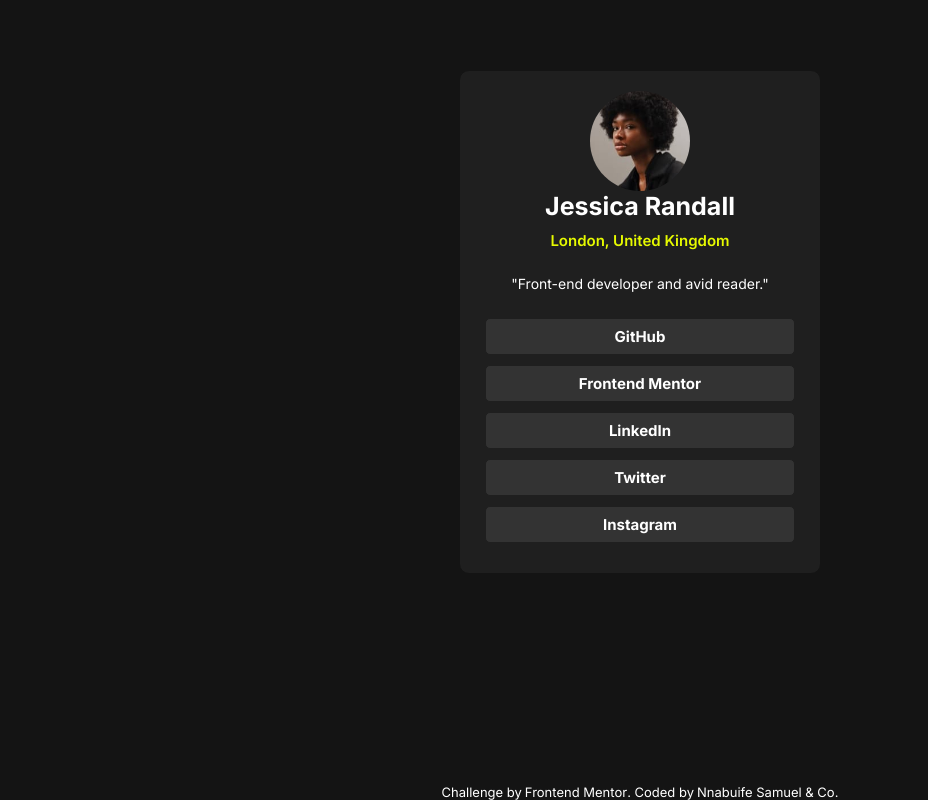
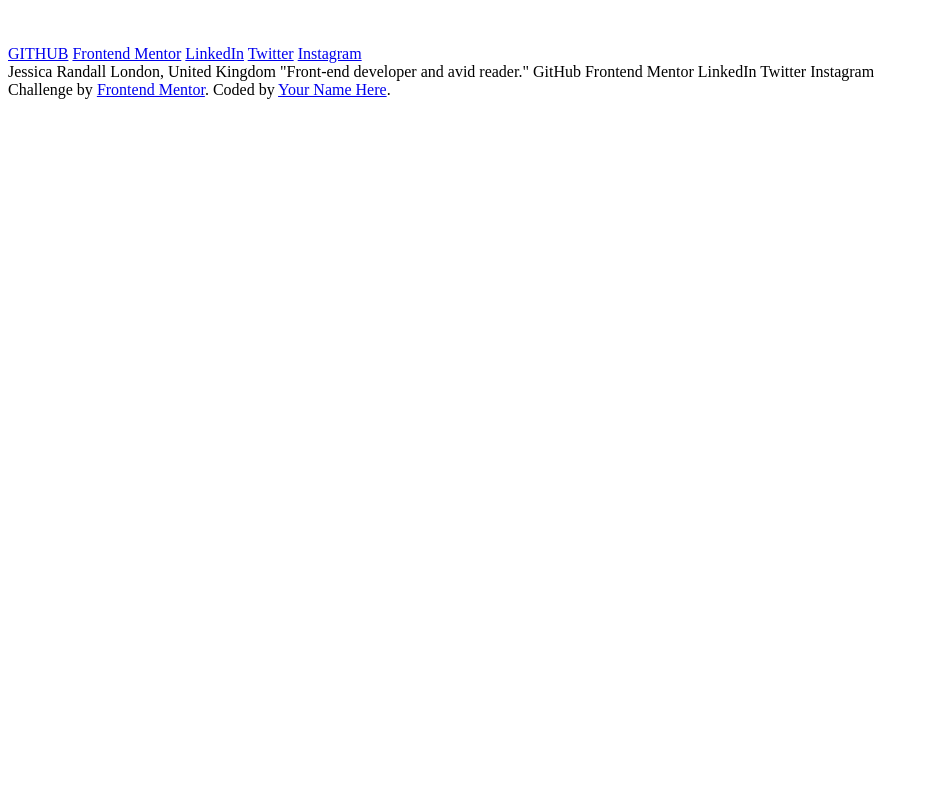
Before and after one commit to Emmanuel-obiora/fe-mentorship-code-base, a plain HTML site: page Introduction to HTML/social-links-profile-main/social-links-profile-main/index.html in a window 1280 px wide. Shown: the whole page, without its empty margins (0-928 px from the left). Drawn offline with Linux system fonts and the light colour scheme.

Commit message:
Revert "completed the card"
This reverts commit 107fc77b78a2b3ae65d9980cc8aa204f740bbc87.

```diff
--- a/Introduction to HTML/social-links-profile-main/social-links-profile-main/index.html
+++ b/Introduction to HTML/social-links-profile-main/social-links-profile-main/index.html
@@ -9,32 +9,42 @@
   <title>Frontend Mentor | Social links profile</title>
 
   <!-- Feel free to remove these styles or customise in your own stylesheet 👍 -->
-   <link rel="stylesheet" href="styles.css">
+  <style href='styles.css' ></style>
 
   <link rel="preconnect" href="https://fonts.googleapis.com">
 <link rel="preconnect" href="https://fonts.gstatic.com" crossorigin>
 <link href="https://fonts.googleapis.com/css2?family=Inter:wght@100..900&display=swap" rel="stylesheet">
 </head>
 <body>
-  <main>
-    <img src="assets/images/avatar-jessica.jpeg" alt="Jessica Randall">
+  <section>
+    <img/>
     <article>
-      <h1>Jessica Randall</h1>
-      <p class="special" style="color: rgb(230, 250, 0);">London, United Kingdom</p>
+      <h1></h1>
+      <p></p>
     </article>
-    <p>"Front-end developer and avid reader."</p>
-    <div class="links">
-      <a href="https://www.google.com" title="Github" target='_blank'>GitHub</a>
+    <p></p>
+    <div>
+      <a href="https://www.google.com" title="Github" target='_blank'>GITHUB</a>
       <a href="https://www.frontendmentor.io" title="" target='_blank'>Frontend Mentor</a>
       <a href="www.google.com" title="Github" target='_blank'>LinkedIn</a>
       <a href="www.google.com" title="Github" target='_blank'>Twitter</a>
       <a href="www.google.com" title="Github" target='_blank'>Instagram</a>
     </div>
-  </main>
+  </section>
 
-  <footer class="attribution">
+  Jessica Randall
+  London, United Kingdom
+  "Front-end developer and avid reader."
+
+  GitHub
+  Frontend Mentor
+  LinkedIn
+  Twitter
+  Instagram
+
+  <div class="attribution">
     Challenge by <a href="https://www.frontendmentor.io?ref=challenge" target="_blank">Frontend Mentor</a>.
-    Coded by <a href="#">Nnabuife Samuel & Co.</a>
-  </footer>
+    Coded by <a href="#">Your Name Here</a>.
+  </div>
 </body>
 </html>
--- a/Introduction to HTML/social-links-profile-main/social-links-profile-main/styles.css
+++ b/Introduction to HTML/social-links-profile-main/social-links-profile-main/styles.css
@@ -4,99 +4,16 @@
     padding: 0;
 }
 
-:root {
-    --White: hsl(0, 0%, 100%);
-    --Grey: hsl(0, 0%, 20%);
-    --Dark-Grey: hsl(0, 0%, 12%);
-    --Off-Black: hsl(0, 0%, 8%);
+    /* --White: hsl(0, 0%, 100%)
+    --Grey: hsl(0, 0%, 20%)
+    --Dark Grey: hsl(0, 0%, 12%)
+    --Off Black: hsl(0, 0%, 8%) */
+
+
+/* body{
+    font-family: inter;
+    Font-size: 14px;
 }
 
-
-
-body{
-    font-family: inter;
-    Font-size: 14px;
-    background-color: var(--Off-Black);
-    color: var(--White);
-    display: grid;
-    min-height: 100vh;
-}
-
-
-main {
-    width: fit-content;
-    background-color: var(--Dark-Grey);
-    border-radius: 10px;
-    padding: 20px;
-    margin: auto;
-    display: flex;
-    justify-content: center;
-    align-items: center;
-    flex-direction: column;
-    color: white;
-    text-align: center;
-    border: 1px solid var(--Off-Black);
-}
-
-img {
-    border-radius: 50px;
-    width: 100px;
-    height: 100px;
-}
-
-h1 {
-    font-size: 25px;
-    font-weight: 700;
-}
-
-.special{
-    font-size: 15px;
-    font-weight: 600;
-    padding-bottom: 25px;
-    padding-top: 10px;
-}
-
-.links {
-    display: flex;
-    justify-content: center;
-    align-items: center;
-    flex-direction: column;
-    margin-top: 1rem;
-    padding: 5px;
-    width: 20rem;
-}
-
-.links a {
-    display: flex;
-    align-items: center;
-    background-color: var(--Grey);
-    border: 1px solid var(--Dark-Grey);
-    justify-content: center;
-    margin: 5px;
-    width: 100%;
-    border-radius: 5px;
-    color: var(--White);
-    font-size: 15px;
-    font-weight: 700;
-    text-decoration: none;
-    padding: 0.5rem 0;
-}
-
-.links a:hover {
-    background-color:  rgb(230, 250, 0);
-    color: var(--Grey)
-}
-
-.attribution {
-    display: flex;
-    font-size: 13px;
-    align-items: center;
-    justify-content: center;
-    margin-top: auto;
-}
-
-.attribution a {
-    color: var(--White);
-    text-decoration: none;
-    margin-left: 3px;
-}
+.attribution { font-size: 11px; text-align: center; }
+    .attribution a { color: hsl(228, 45%, 44%); } */
```
